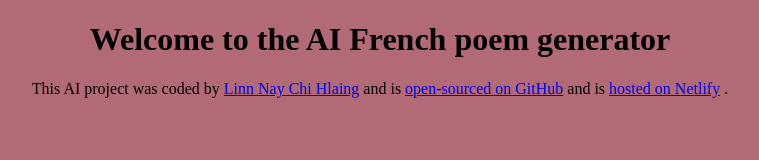
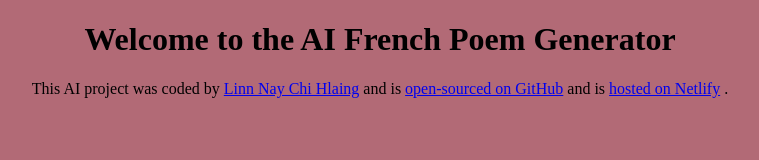
Before and after one commit to linn-nay-chi-hlaing/SheCodes-Plus-AI-Week-2-LESSON-2, a plain HTML site: page index.html in a window 1280 px wide. Shown: the whole page, without its empty margins (260-1019 px from the left). Drawn offline with Linux system fonts and the light colour scheme.

Commit message:
changed the capital letter

```diff
--- a/index.html
+++ b/index.html
@@ -7,7 +7,7 @@
     <link rel="stylesheet" href="src/style.css" />
   </head>
   <body>
-    <h1>Welcome to the AI French poem generator</h1>
+    <h1>Welcome to the AI French Poem Generator</h1>
 
     <footer>
       This AI project was coded by
```
